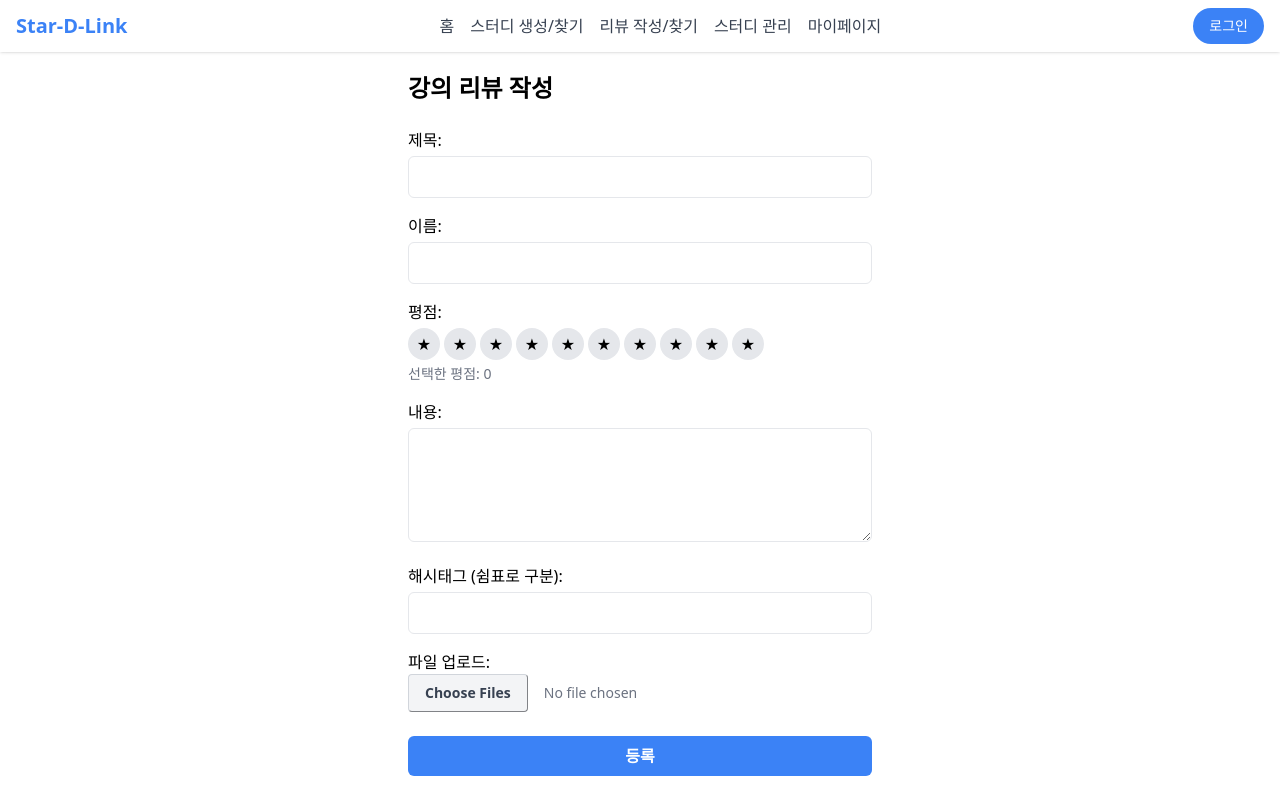
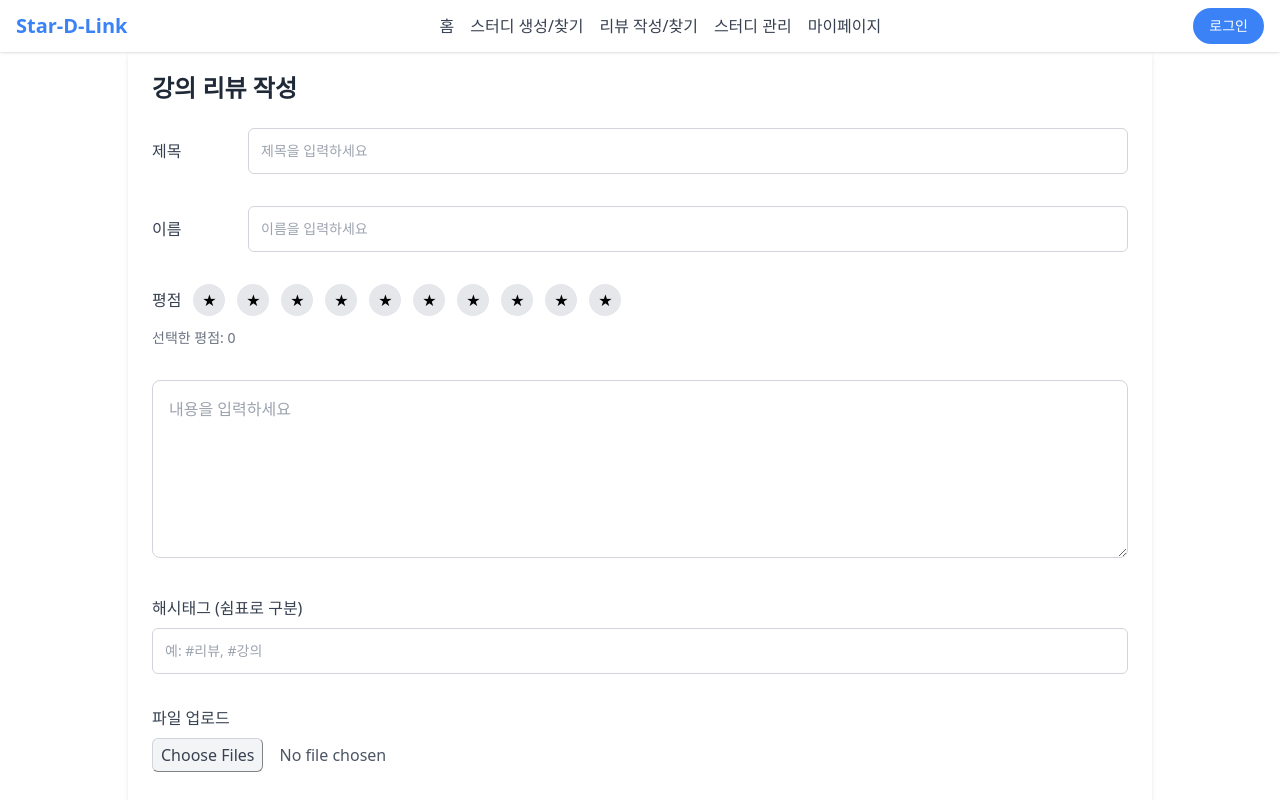
Before and after one commit to star-d-link/front, a React (Vite) app: page /course-review-form in a window 1280 px wide. Shown: the top 800 px of the page. Built offline with nearby package versions, Linux system fonts and the light colour scheme.

Commit message:
style: css 수정

```diff
--- a/src/component/course/Course.jsx
+++ b/src/component/course/Course.jsx
@@ -38,46 +38,52 @@ const CourseReviewForm = () => {
   };
 
   return (
-    <div className="max-w-lg mx-auto p-6">
-      <h1 className="text-2xl font-bold mb-6">강의 리뷰 작성</h1>
-      <form onSubmit={handleSubmit} className="space-y-4">
-        <div>
-          <label className="block font-medium mb-1">
-            제목:
+    <div className="max-w-5xl mx-auto mt-8 p-6 bg-white rounded-lg shadow-md">
+      <h1 className="text-2xl font-bold mb-6 text-gray-800">강의 리뷰 작성</h1>
+      <form onSubmit={handleSubmit} className="space-y-8">
+        <div className="flex items-center space-x-4 mb-4">
+          {/* 제목 */}
+          <label className="text-base font-medium text-gray-700 w-20">
+            제목
+          </label>
           <input
             type="text"
             name="title"
             onChange={onChange}
             required
-              className="w-full border rounded-md p-2 mt-1"
+            placeholder="제목을 입력하세요"
+            className="flex-1 border border-gray-300 rounded-md p-3 text-sm focus:outline-none focus:ring-2 focus:ring-blue-500 focus:border-blue-500"
           />
-          </label>
         </div>
 
-        <div>
-          <label className="block font-medium mb-1">
-            이름:
+        <div className="flex items-center space-x-4 mb-4">
+          {/* 이름 */}
+          <label className="text-base font-medium text-gray-700 w-20">
+            이름
+          </label>
           <input
             type="text"
             name="name"
             onChange={onChange}
             required
-              className="w-full border rounded-md p-2 mt-1"
+            placeholder="이름을 입력하세요"
+            className="flex-1 border border-gray-300 rounded-md p-3 text-sm focus:outline-none focus:ring-2 focus:ring-blue-500 focus:border-blue-500"
           />
-          </label>
         </div>
 
+        {/* 평점 */}
         <div>
-          <label className="block font-medium mb-1">평점:</label>
-          <div className="flex space-x-1">
+          <div className="flex items-center space-x-3">
+            <label className="text-base font-medium text-gray-700" >평점</label>
+            <div className="flex space-x-3">
               {[...Array(10)].map((_, i) => (
                 <button
                   key={i + 1}
                   type="button"
                   onClick={() => handleRatingChange(i + 1)}
-                className={`w-8 h-8 rounded-full ${
+                  className={`w-8 h-8 flex items-center justify-center rounded-full transition ${
                     review.rating >= i + 1
-                    ? "bg-yellow-400"
+                      ? "bg-yellow-400 text-white"
                       : "bg-gray-200 hover:bg-gray-300"
                   }`}
                 >
@@ -85,46 +91,53 @@ const CourseReviewForm = () => {
                 </button>
               ))}
             </div>
-          <p className="text-sm text-gray-500 mt-1">선택한 평점: {review.rating}</p>
           </div>
 
+          <p className="text-sm text-gray-500 mt-3">
+            선택한 평점: {review.rating}
+          </p>
+        </div>
+
+        {/* 내용 */}
         <div>
-          <label className="block font-medium mb-1">
-            내용:
+
           <textarea
             name="content"
             onChange={onChange}
             required
-              className="w-full border rounded-md p-2 mt-1"
-              rows="4"
+            placeholder="내용을 입력하세요"
+            className="w-full border border-gray-300 rounded-lg p-4 text-base focus:outline-none focus:ring-2 focus:ring-blue-500 focus:border-blue-500"
+            rows="6"
           />
-          </label>
         </div>
 
+        {/* 해시태그 */}
         <div>
-          <label className="block font-medium mb-1">
-            해시태그 (쉼표로 구분):
+          <label className="block text-base font-medium mb-2 text-gray-700">
+            해시태그 (쉼표로 구분)
+          </label>
           <input
             type="text"
             name="hashtag"
             onChange={onChange}
-              className="w-full border rounded-md p-2 mt-1"
+            placeholder="예: #리뷰, #강의"
+            className="w-full border border-gray-300 rounded-md p-3 text-sm focus:outline-none focus:ring-2 focus:ring-blue-500 focus:border-blue-500"
           />
-          </label>
         </div>
 
+        {/* 파일 업로드 */}
         <div>
-          <label className="block font-medium mb-1">
-            파일 업로드:
+          <label className="block text-base font-medium mb-2 text-gray-700">
+            파일 업로드
+          </label>
           <input
             type="file"
             name="files"
             multiple
             onChange={handleFileChange}
-              className="block w-full text-sm text-gray-500 file:mr-4 file:py-2 file:px-4 file:rounded file:border file:border-gray-300 file:text-sm file:font-semibold file:bg-gray-100 file:text-gray-700 hover:file:bg-gray-200"
+            className="block w-full text-base text-gray-600 file:mr-4 file:py-1 file:px-2 file:rounded-md file:border file:border-gray-300 file:bg-gray-100 file:text-gray-700 hover:file:bg-gray-200"
           />
-          </label>
-          <ul className="mt-2 text-sm text-gray-600">
+          <ul className="mt-3 text-sm text-gray-600 space-y-1">
             {review.files.map((file, index) => (
               <li key={index} className="flex items-center space-x-2">
                 <span>📄 {file.name}</span>
@@ -133,12 +146,15 @@ const CourseReviewForm = () => {
           </ul>
         </div>
 
+        {/* 제출 버튼 */}
+        <div className="flex justify-end">
           <button
             type="submit"
-          className="w-full bg-blue-500 text-white font-bold py-2 px-4 rounded-md hover:bg-blue-600"
+            className="px-6 py-3 bg-blue-600 text-white font-medium rounded-lg shadow-md hover:bg-blue-700 focus:outline-none focus:ring-2 focus:ring-blue-500 focus:ring-offset-2"
           >
             등록
           </button>
+        </div>
       </form>
     </div>
   );
```
Lines whose indentation alone changed are shown as unchanged.
